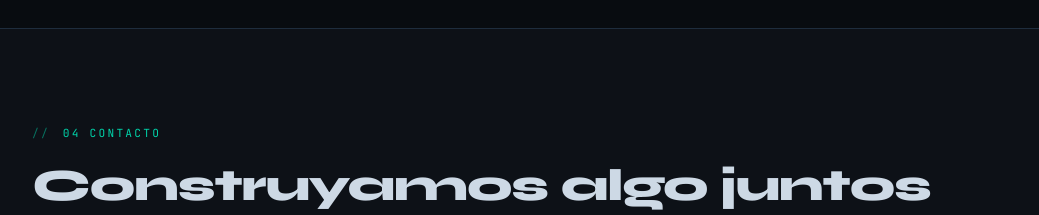
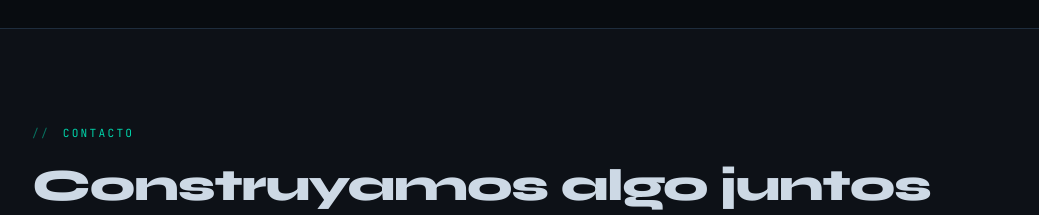
Before and after one commit to KeLeBrA99/Mi-portafolio, a React (Vite) app: page / in a window 1280 px wide. Shown: the part 4520-4735 px from the top of the page, without its empty margins (120-1159 px from the left). Built offline with nearby package versions, Linux system fonts and the light colour scheme.

Commit message:
Version 1.34

```diff
--- a/src/sections/Contact.jsx
+++ b/src/sections/Contact.jsx
@@ -55,7 +55,7 @@ export default function Contact() {
       <div className="max-w-5xl mx-auto px-6 py-16 md:py-24">
 
         {/* Header */}
-        <p className="reveal section-label">04 Contacto</p>
+        <p className="reveal section-label"> Contacto</p>
         <h2 className="reveal font-syne font-black leading-tight tracking-tight mb-4 text-[clamp(1.8rem,6vw,2.8rem)]">
           Construyamos algo juntos
         </h2>
```
